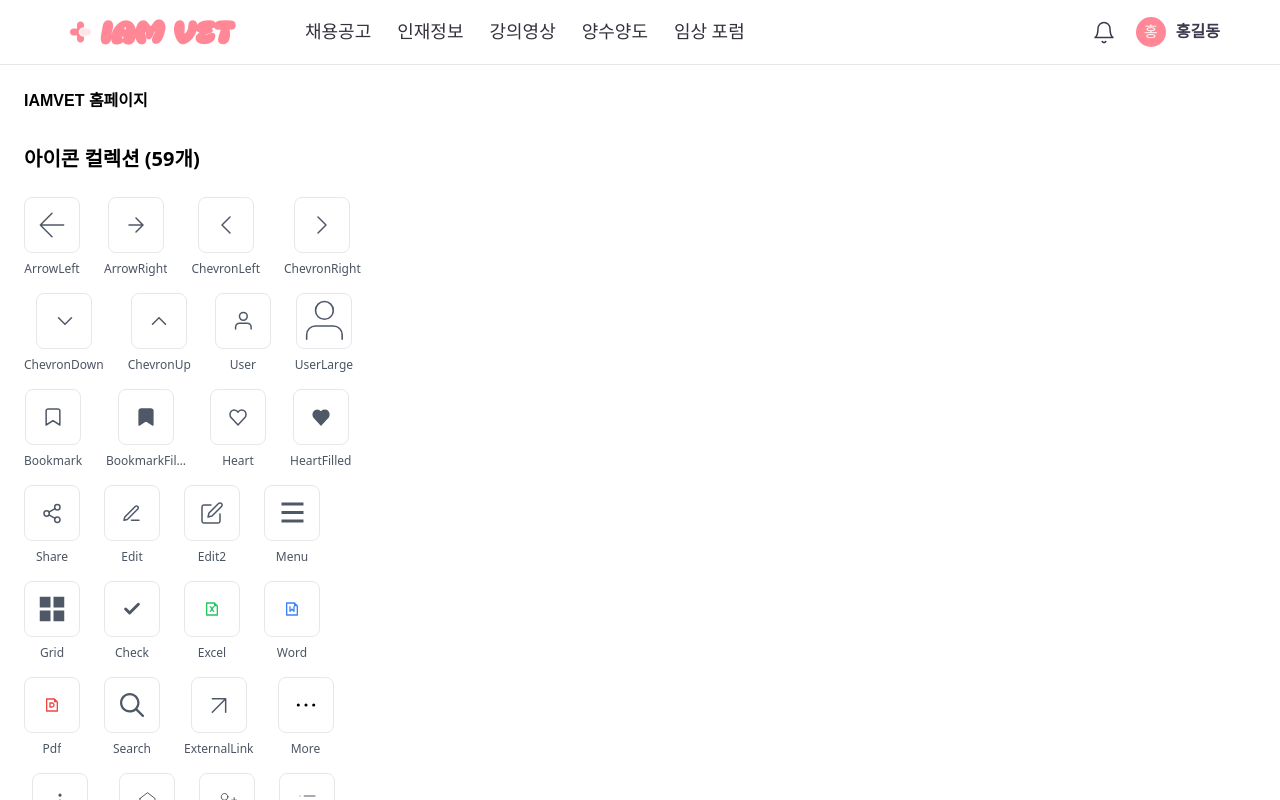
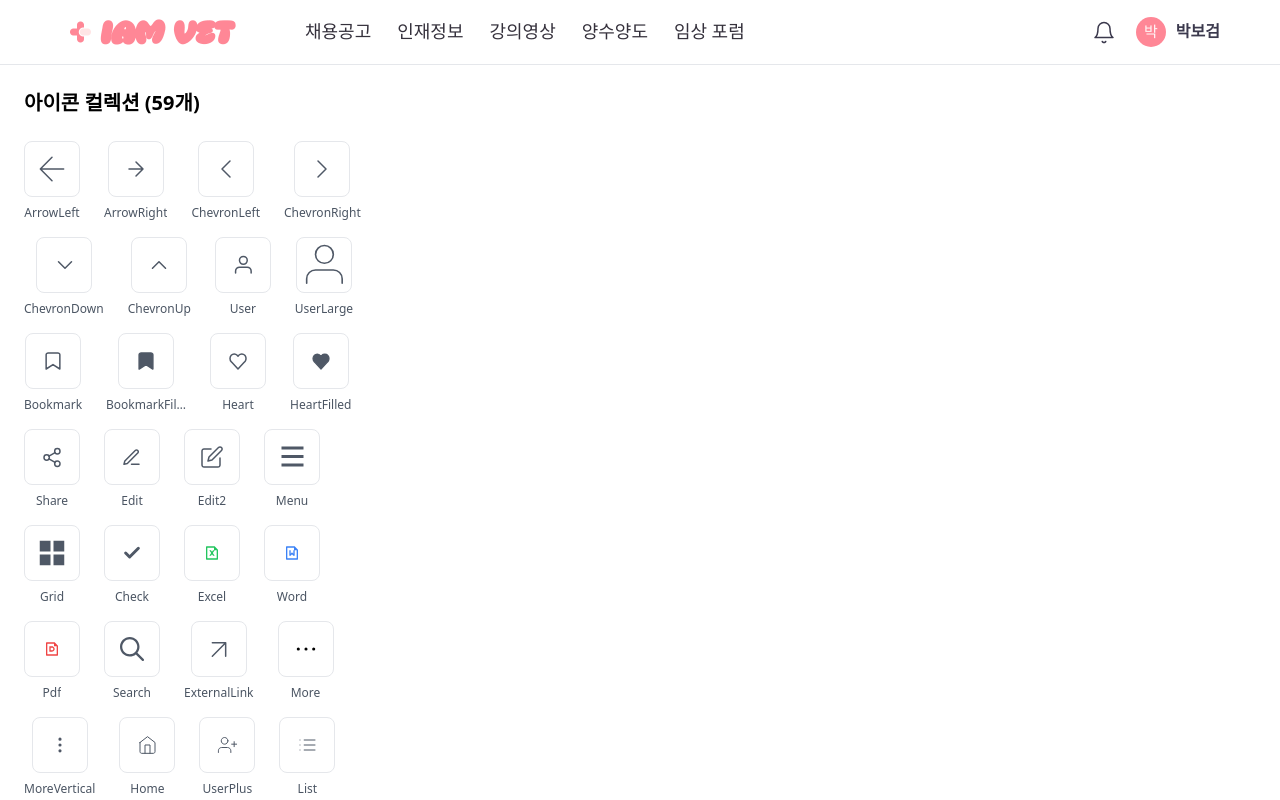
Before and after one commit to KANGPUNGYUN/iamvet, a Next.js app: page / in a window 1280 px wide. Shown: the top 800 px of the page. Built offline with nearby package versions, Linux system fonts and the light colour scheme; a web font is replaced by a local one.

Commit message:
fix: time Type Error 수정

```diff
--- a/src/app/page.tsx
+++ b/src/app/page.tsx
@@ -74,7 +74,7 @@ import { InputBox } from "@/components/ui/Input/InputBox";
 import { SelectBox } from "@/components/ui/SelectBox";
 import { SearchBar } from "@/components/ui/SearchBar";
 import { DatePicker } from "@/components/ui/DatePicker";
-import { TimePicker } from "@/components/ui/TimePicker";
+import { TimePicker, TimeValue } from "@/components/ui/TimePicker";
 import { Header } from "../components/layout/Header";
 
 export default function HomePage() {
@@ -95,7 +95,7 @@ export default function HomePage() {
   const [selectedDate, setSelectedDate] = useState<Date | null>(null);
   const [startDate, setStartDate] = useState<Date | null>(null);
   const [endDate, setEndDate] = useState<Date | null>(null);
-  const [selectedTime, setSelectedTime] = useState(null);
+  const [selectedTime, setSelectedTime] = useState<TimeValue | null>(null);
 
   // DatePicker 핸들러 함수들
   const handleDateChange = (date: Date) => {
@@ -112,7 +112,7 @@ export default function HomePage() {
     });
   };
 
-  const handleTimeChange = (time) => {
+  const handleTimeChange = (time: TimeValue) => {
     setSelectedTime(time);
     console.log("선택된 시간:", {
       시간: time.hour,
@@ -426,8 +426,8 @@ export default function HomePage() {
         isLoggedIn={true}
         user={{
           id: "1",
-          name: "홍길동",
-          email: "hong@example.com",
+          name: "박보검",
+          email: "park@example.com",
         }}
         navigationItems={[
           { label: "채용공고", href: "/" },
@@ -440,8 +440,6 @@ export default function HomePage() {
         onSignup={() => console.log("회원가입")}
       />
       <div className="p-6 space-y-8">
-        <h1 className="font-title title-bold">IAMVET 홈페이지</h1>
-
         {/* 아이콘 컬렉션 */}
         <div className="space-y-6">
           <h2 className="text-xl font-bold">
```
